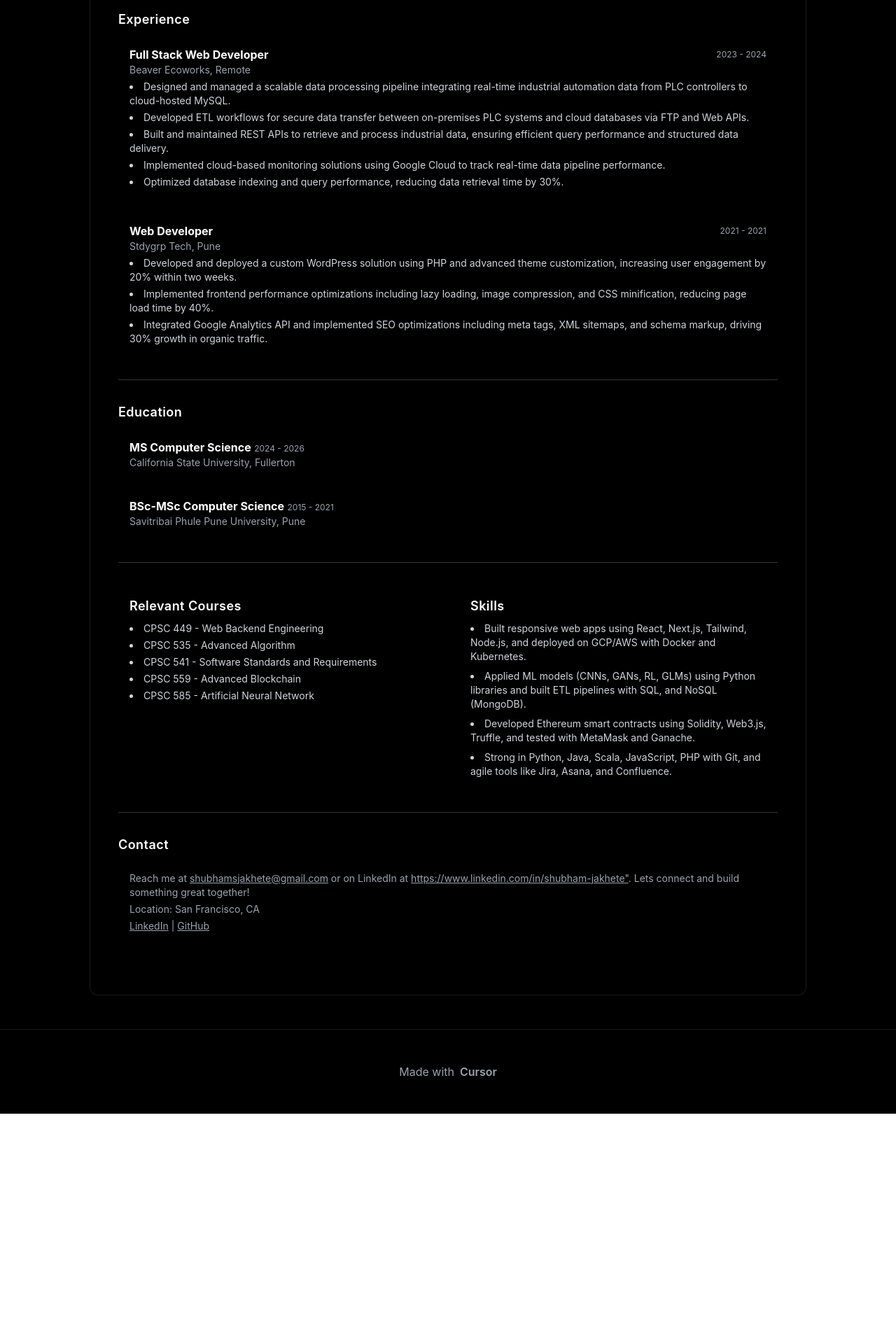
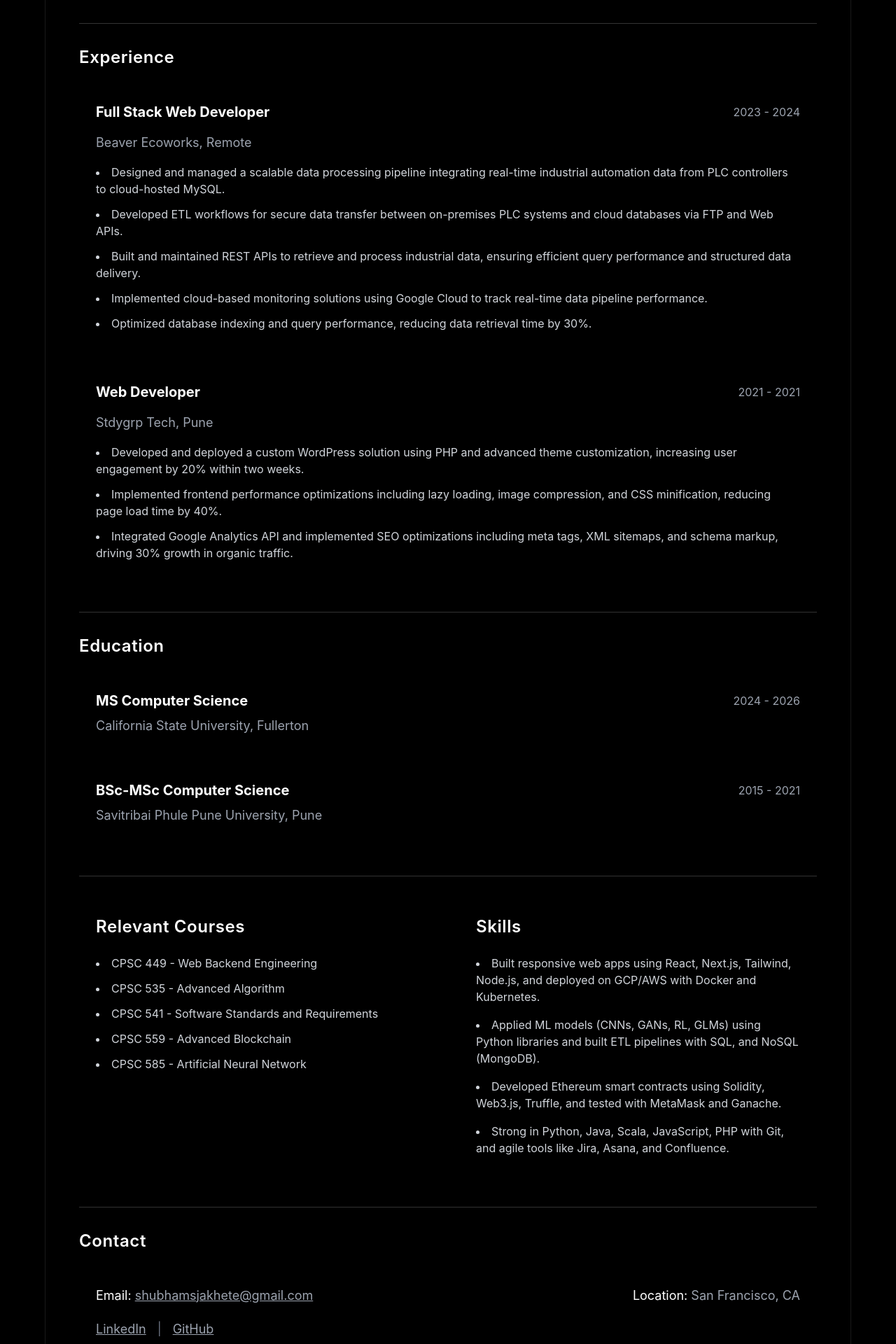
Before and after one commit to shubhamjakhete/Portfolio, a React (Create React App) app in the folder client/: page /about-me in a window 1280 px wide. Shown: the part 440-2360 px from the top of the page at 70% size. Before the commit the page ends 2031 px from the top, so only its background shows below. Built offline with nearby package versions, Linux system fonts and the light colour scheme.

Commit message:
Setup automatic deployment to GitHub and Vercel

```diff
--- a/client/src/pages/AboutMe.jsx
+++ b/client/src/pages/AboutMe.jsx
@@ -7,12 +7,12 @@ const AboutMe = () => {
     <div className="min-h-screen bg-black text-white flex flex-col">
       <Navigation />
       <main className="flex-1 pt-28 pb-12">
-        <div className="max-w-5xl mx-auto bg-black/60 rounded-xl shadow-lg border border-white/10 p-10 animate-fade-in">
+        <div className="max-w-6xl mx-auto bg-black/60 rounded-xl shadow-lg border border-white/10 p-8 lg:p-12 animate-fade-in">
           {/* Header */}
-          <div className="flex flex-col md:flex-row md:items-center md:justify-between mb-8 gap-4 animate-slide-down">
+          <div className="flex flex-col md:flex-row md:items-center md:justify-between mb-12 gap-6 animate-slide-down">
             <div>
-              <h1 className="text-4xl font-bold mb-2 hover:text-gray-300 transition-colors duration-300">Shubham Jakhete</h1>
-              <h2 className="text-xl text-gray-400 font-medium hover:text-gray-300 transition-colors duration-300">Full Stack Developer</h2>
+              <h1 className="text-5xl lg:text-6xl font-bold mb-3 hover:text-gray-300 transition-colors duration-300">Shubham Jakhete</h1>
+              <h2 className="text-2xl text-gray-400 font-medium hover:text-gray-300 transition-colors duration-300">Full Stack Developer</h2>
             </div>
           </div>
           <hr className="border-t border-white/20 my-8 animate-fade-in" />
@@ -27,16 +27,16 @@ const AboutMe = () => {
           <hr className="border-t border-white/20 my-8 animate-fade-in" style={{ animationDelay: '300ms' }} />
 
           {/* Experience */}
-          <section className="mb-8 animate-slide-up opacity-0" style={{ animationDelay: '400ms' }}>
-            <h3 className="text-lg font-semibold text-white mb-2 tracking-wide hover:text-gray-300 transition-colors duration-300">Experience</h3>
-            <div className="space-y-4">
-              <div className="transform hover:scale-105 transition-transform duration-300 hover:bg-white/5 p-4 rounded-lg">
-                <div className="flex justify-between items-center">
-                  <span className="font-bold">Full Stack Web Developer</span>
-                  <span className="text-gray-400 text-xs">2023 - 2024</span>
+          <section className="mb-12 animate-slide-up opacity-0" style={{ animationDelay: '400ms' }}>
+            <h3 className="text-2xl font-semibold text-white mb-6 tracking-wide hover:text-gray-300 transition-colors duration-300">Experience</h3>
+            <div className="space-y-6">
+              <div className="transform hover:scale-105 transition-transform duration-300 hover:bg-white/5 p-6 rounded-lg">
+                <div className="flex flex-col md:flex-row md:items-center md:justify-between mb-4">
+                  <span className="text-xl font-bold">Full Stack Web Developer</span>
+                  <span className="text-gray-400 text-base mt-1 md:mt-0">2023 - 2024</span>
                 </div>
-                <div className="text-gray-400 text-sm mb-1">Beaver Ecoworks, Remote</div>
-                <ul className="list-disc list-inside text-gray-300 text-sm space-y-1">
+                <div className="text-gray-400 text-lg mb-4">Beaver Ecoworks, Remote</div>
+                <ul className="list-disc list-inside text-gray-300 text-base space-y-3">
                   <li className="hover:text-white transition-colors duration-300">Designed and managed a scalable data processing pipeline integrating real-time industrial automation data from PLC controllers to cloud-hosted MySQL.</li>
                   <li className="hover:text-white transition-colors duration-300">Developed ETL workflows for secure data transfer between on-premises PLC systems and cloud databases via FTP and Web APIs.</li>
                   <li className="hover:text-white transition-colors duration-300">Built and maintained REST APIs to retrieve and process industrial data, ensuring efficient query performance and structured data delivery.</li>
@@ -44,13 +44,13 @@ const AboutMe = () => {
                   <li className="hover:text-white transition-colors duration-300">Optimized database indexing and query performance, reducing data retrieval time by 30%.</li>
                 </ul>
               </div>
-              <div className="transform hover:scale-105 transition-transform duration-300 hover:bg-white/5 p-4 rounded-lg">
-                <div className="flex justify-between items-center">
-                  <span className="font-bold">Web Developer</span>
-                  <span className="text-gray-400 text-xs">2021 - 2021</span>
+              <div className="transform hover:scale-105 transition-transform duration-300 hover:bg-white/5 p-6 rounded-lg">
+                <div className="flex flex-col md:flex-row md:items-center md:justify-between mb-4">
+                  <span className="text-xl font-bold">Web Developer</span>
+                  <span className="text-gray-400 text-base mt-1 md:mt-0">2021 - 2021</span>
                 </div>
-                <div className="text-gray-400 text-sm mb-1">Stdygrp Tech, Pune</div>
-                <ul className="list-disc list-inside text-gray-300 text-sm space-y-1">
+                <div className="text-gray-400 text-lg mb-4">Stdygrp Tech, Pune</div>
+                <ul className="list-disc list-inside text-gray-300 text-base space-y-3">
                   <li className="hover:text-white transition-colors duration-300">Developed and deployed a custom WordPress solution using PHP and advanced theme customization, increasing user engagement by 20% within two weeks.</li>
                   <li className="hover:text-white transition-colors duration-300">Implemented frontend performance optimizations including lazy loading, image compression, and CSS minification, reducing page load time by 40%.</li>
                   <li className="hover:text-white transition-colors duration-300">Integrated Google Analytics API and implemented SEO optimizations including meta tags, XML sitemaps, and schema markup, driving 30% growth in organic traffic.</li>
@@ -61,28 +61,34 @@ const AboutMe = () => {
           <hr className="border-t border-white/20 my-8 animate-fade-in" style={{ animationDelay: '500ms' }} />
 
           {/* Education */}
-          <section className="mb-8 animate-slide-up opacity-0" style={{ animationDelay: '600ms' }}>
-            <h3 className="text-lg font-semibold text-white mb-2 tracking-wide hover:text-gray-300 transition-colors duration-300">Education</h3>
-            <div className="space-y-2">
-              <div className="transform hover:scale-105 transition-transform duration-300 hover:bg-white/5 p-4 rounded-lg">
-                <span className="font-bold">MS Computer Science</span> <span className="text-gray-400 text-xs">2024 - 2026</span>
-                <div className="text-gray-400 text-sm">California State University, Fullerton</div>
+          <section className="mb-12 animate-slide-up opacity-0" style={{ animationDelay: '600ms' }}>
+            <h3 className="text-2xl font-semibold text-white mb-6 tracking-wide hover:text-gray-300 transition-colors duration-300">Education</h3>
+            <div className="space-y-4">
+              <div className="transform hover:scale-105 transition-transform duration-300 hover:bg-white/5 p-6 rounded-lg">
+                <div className="flex flex-col md:flex-row md:items-center md:justify-between mb-2">
+                  <span className="text-xl font-bold">MS Computer Science</span>
+                  <span className="text-gray-400 text-base mt-1 md:mt-0">2024 - 2026</span>
+                </div>
+                <div className="text-gray-400 text-lg">California State University, Fullerton</div>
               </div>
-              <div className="transform hover:scale-105 transition-transform duration-300 hover:bg-white/5 p-4 rounded-lg">
-                <span className="font-bold">BSc-MSc Computer Science</span> <span className="text-gray-400 text-xs">2015 - 2021</span>
-                <div className="text-gray-400 text-sm">Savitribai Phule Pune University, Pune</div>
+              <div className="transform hover:scale-105 transition-transform duration-300 hover:bg-white/5 p-6 rounded-lg">
+                <div className="flex flex-col md:flex-row md:items-center md:justify-between mb-2">
+                  <span className="text-xl font-bold">BSc-MSc Computer Science</span>
+                  <span className="text-gray-400 text-base mt-1 md:mt-0">2015 - 2021</span>
+                </div>
+                <div className="text-gray-400 text-lg">Savitribai Phule Pune University, Pune</div>
               </div>
             </div>
           </section>
           <hr className="border-t border-white/20 my-8 animate-fade-in" style={{ animationDelay: '700ms' }} />
 
           {/* Relevant Courses & Skills (Grid) */}
-          <section className="mb-8 animate-slide-up opacity-0" style={{ animationDelay: '800ms' }}>
-            <div className="grid grid-cols-1 md:grid-cols-2 gap-8">
+          <section className="mb-12 animate-slide-up opacity-0" style={{ animationDelay: '800ms' }}>
+            <div className="grid grid-cols-1 lg:grid-cols-2 gap-8">
               {/* Relevant Courses */}
-              <div className="transform hover:scale-105 transition-transform duration-300 hover:bg-white/5 p-4 rounded-lg">
-                <h3 className="text-lg font-semibold text-white mb-2 tracking-wide hover:text-gray-300 transition-colors duration-300">Relevant Courses</h3>
-                <ul className="list-disc list-inside text-gray-300 text-sm space-y-1">
+              <div className="transform hover:scale-105 transition-transform duration-300 hover:bg-white/5 p-6 rounded-lg">
+                <h3 className="text-2xl font-semibold text-white mb-6 tracking-wide hover:text-gray-300 transition-colors duration-300">Relevant Courses</h3>
+                <ul className="list-disc list-inside text-gray-300 text-base space-y-3">
                   <li className="hover:text-white transition-colors duration-300">CPSC 449 - Web Backend Engineering</li>
                   <li className="hover:text-white transition-colors duration-300">CPSC 535 - Advanced Algorithm</li>
                   <li className="hover:text-white transition-colors duration-300">CPSC 541 - Software Standards and Requirements</li>
@@ -91,9 +97,9 @@ const AboutMe = () => {
                 </ul>
               </div>
               {/* Skills */}
-              <div className="transform hover:scale-105 transition-transform duration-300 hover:bg-white/5 p-4 rounded-lg">
-                <h3 className="text-lg font-semibold text-white mb-2 tracking-wide hover:text-gray-300 transition-colors duration-300">Skills</h3>
-                <ul className="list-disc list-inside text-gray-300 text-sm space-y-2">
+              <div className="transform hover:scale-105 transition-transform duration-300 hover:bg-white/5 p-6 rounded-lg">
+                <h3 className="text-2xl font-semibold text-white mb-6 tracking-wide hover:text-gray-300 transition-colors duration-300">Skills</h3>
+                <ul className="list-disc list-inside text-gray-300 text-base space-y-4">
                   <li className="hover:text-white transition-colors duration-300">Built responsive web apps using React, Next.js, Tailwind, Node.js, and deployed on GCP/AWS with Docker and Kubernetes.</li>
                   <li className="hover:text-white transition-colors duration-300">Applied ML models (CNNs, GANs, RL, GLMs) using Python libraries and built ETL pipelines with SQL, and NoSQL (MongoDB).</li>
                   <li className="hover:text-white transition-colors duration-300">Developed Ethereum smart contracts using Solidity, Web3.js, Truffle, and tested with MetaMask and Ganache.</li>
@@ -105,14 +111,23 @@ const AboutMe = () => {
           <hr className="border-t border-white/20 my-8 animate-fade-in" style={{ animationDelay: '900ms' }} />
 
           {/* Contact */}
-          <section className="mb-8 animate-slide-up opacity-0" style={{ animationDelay: '1000ms' }}>
-            <h3 className="text-lg font-semibold text-white mb-2 tracking-wide hover:text-gray-300 transition-colors duration-300">Contact</h3>
-            <div className="text-gray-400 text-sm space-y-1 transform hover:scale-105 transition-transform duration-300 hover:bg-white/5 p-4 rounded-lg">
-              <div>Reach me at <a href="mailto:shubhamsjakhete@gmail.com" className="hover:text-white underline">shubhamsjakhete@gmail.com</a> or on LinkedIn at <a href="https://www.linkedin.com/in/shubham-jakhete" target="_blank" rel="noopener noreferrer" className="hover:text-white underline">https://www.linkedin.com/in/shubham-jakhete"</a>. Lets connect and build something great together!</div>
-              <div>Location: San Francisco, CA</div>
-              <div>
-                <a href="https://www.linkedin.com/in/shubham-jakhete" target="_blank" rel="noopener noreferrer" className="hover:text-white underline">LinkedIn</a> |
-                <a href="https://github.com/shubhamjakhete" target="_blank" rel="noopener noreferrer" className="hover:text-white underline ml-1">GitHub</a>
+          <section className="mb-12 animate-slide-up opacity-0" style={{ animationDelay: '1000ms' }}>
+            <h3 className="text-2xl font-semibold text-white mb-6 tracking-wide hover:text-gray-300 transition-colors duration-300">Contact</h3>
+            <div className="text-gray-400 text-lg space-y-3 transform hover:scale-105 transition-transform duration-300 hover:bg-white/5 p-6 rounded-lg">
+              <div className="flex flex-col lg:flex-row lg:items-center lg:justify-between">
+                <div>
+                  <span className="text-white">Email: </span>
+                  <a href="mailto:shubhamsjakhete@gmail.com" className="hover:text-white underline">shubhamsjakhete@gmail.com</a>
+                </div>
+                <div className="mt-2 lg:mt-0">
+                  <span className="text-white">Location: </span>
+                  <span>San Francisco, CA</span>
+                </div>
+              </div>
+              <div className="flex items-center space-x-4 pt-2">
+                <a href="https://www.linkedin.com/in/shubham-jakhete" target="_blank" rel="noopener noreferrer" className="hover:text-white underline">LinkedIn</a>
+                <span className="text-gray-500">|</span>
+                <a href="https://github.com/shubhamjakhete" target="_blank" rel="noopener noreferrer" className="hover:text-white underline">GitHub</a>
               </div>
             </div>
           </section>
--- a/client/src/pages/Contact.jsx
+++ b/client/src/pages/Contact.jsx
@@ -56,34 +56,34 @@ const Contact = () => {
     <div className="min-h-screen bg-black text-white flex flex-col">
       <Navigation />
       <main className="flex-1 pt-28 pb-12">
-        <div className="max-w-3xl mx-auto bg-black/60 rounded-xl shadow-lg border border-white/10 p-10 animate-fade-in">
+        <div className="max-w-4xl mx-auto bg-black/60 rounded-xl shadow-lg border border-white/10 p-8 lg:p-12 animate-fade-in">
           {/* Header */}
           <div className="text-center mb-12 animate-slide-down">
-            <h1 className="text-4xl font-bold mb-4 hover:text-gray-300 transition-colors duration-300">Get In Touch</h1>
-            <p className="text-gray-400 text-lg">
+            <h1 className="text-5xl lg:text-7xl font-bold mb-6 hover:text-gray-300 transition-colors duration-300">Get In Touch</h1>
+            <p className="text-gray-400 text-xl lg:text-2xl max-w-2xl mx-auto leading-relaxed">
               Have a question or want to work together? Let's connect!
             </p>
           </div>
 
-          <hr className="border-t border-white/20 my-8 animate-fade-in" />
+          <hr className="border-t border-white/20 my-12 animate-fade-in" />
 
           {/* Status Messages */}
           {status.submitted && (
-            <div className="mb-6 p-4 bg-green-500/20 border border-green-500/50 rounded-lg text-green-400 text-center animate-fade-in">
+            <div className="mb-8 p-6 bg-green-500/20 border border-green-500/50 rounded-xl text-green-400 text-lg text-center animate-fade-in">
               Message sent successfully! I'll get back to you soon.
             </div>
           )}
           {status.error && (
-            <div className="mb-6 p-4 bg-red-500/20 border border-red-500/50 rounded-lg text-red-400 text-center animate-fade-in">
+            <div className="mb-8 p-6 bg-red-500/20 border border-red-500/50 rounded-xl text-red-400 text-lg text-center animate-fade-in">
               {status.error}
             </div>
           )}
 
           {/* Contact Form */}
-          <form onSubmit={handleSubmit} className="space-y-6 animate-slide-up opacity-0" style={{ animationDelay: '200ms' }}>
-            {/* Name Input */}
+          <form onSubmit={handleSubmit} className="space-y-8 animate-slide-up opacity-0" style={{ animationDelay: '200ms' }}>
+            <div className="grid grid-cols-1 md:grid-cols-2 gap-8">
               <div className="space-y-2">
-              <label htmlFor="name" className="block text-sm font-medium text-gray-300">
+                <label htmlFor="name" className="block text-lg font-medium text-gray-300">
                   Name
                 </label>
                 <input
@@ -94,16 +94,15 @@ const Contact = () => {
                   onChange={handleChange}
                   required
                   disabled={status.submitting}
-                className="w-full px-4 py-3 rounded-lg bg-black/30 border border-white/10 text-white
+                  className="w-full px-6 py-4 rounded-xl bg-black/30 border border-white/10 text-white text-lg
                     focus:outline-none focus:ring-2 focus:ring-white/20 focus:border-transparent
                     transition-all duration-300 hover:bg-black/40 disabled:opacity-50"
                   placeholder="Your name"
                 />
               </div>
 
-            {/* Email Input */}
               <div className="space-y-2">
-              <label htmlFor="email" className="block text-sm font-medium text-gray-300">
+                <label htmlFor="email" className="block text-lg font-medium text-gray-300">
                   Email
                 </label>
                 <input
@@ -114,16 +113,16 @@ const Contact = () => {
                   onChange={handleChange}
                   required
                   disabled={status.submitting}
-                className="w-full px-4 py-3 rounded-lg bg-black/30 border border-white/10 text-white
+                  className="w-full px-6 py-4 rounded-xl bg-black/30 border border-white/10 text-white text-lg
                     focus:outline-none focus:ring-2 focus:ring-white/20 focus:border-transparent
                     transition-all duration-300 hover:bg-black/40 disabled:opacity-50"
                   placeholder="your.email@example.com"
                 />
               </div>
+            </div>
 
-            {/* Message Input */}
             <div className="space-y-2">
-              <label htmlFor="message" className="block text-sm font-medium text-gray-300">
+              <label htmlFor="message" className="block text-lg font-medium text-gray-300">
                 Message
               </label>
               <textarea
@@ -133,8 +132,8 @@ const Contact = () => {
                 onChange={handleChange}
                 required
                 disabled={status.submitting}
-                rows="6"
-                className="w-full px-4 py-3 rounded-lg bg-black/30 border border-white/10 text-white
+                rows="8"
+                className="w-full px-6 py-4 rounded-xl bg-black/30 border border-white/10 text-white text-lg
                   focus:outline-none focus:ring-2 focus:ring-white/20 focus:border-transparent
                   transition-all duration-300 hover:bg-black/40 resize-none disabled:opacity-50"
                 placeholder="Your message..."
@@ -146,7 +145,7 @@ const Contact = () => {
               <button
                 type="submit"
                 disabled={status.submitting}
-                className="w-full px-8 py-4 rounded-lg bg-white text-black font-semibold
+                className="w-full px-8 py-5 rounded-xl bg-white text-black text-xl font-semibold
                   hover:bg-gray-200 transition-all duration-300 transform hover:scale-[1.02]
                   focus:outline-none focus:ring-2 focus:ring-white/20 disabled:opacity-50
                   disabled:hover:scale-100 disabled:hover:bg-white"
@@ -156,22 +155,22 @@ const Contact = () => {
             </div>
           </form>
 
-          <hr className="border-t border-white/20 my-8 animate-fade-in" style={{ animationDelay: '400ms' }} />
+          <hr className="border-t border-white/20 my-12 animate-fade-in" style={{ animationDelay: '400ms' }} />
 
           {/* Additional Contact Info */}
-          <div className="text-center space-y-4 animate-slide-up opacity-0" style={{ animationDelay: '600ms' }}>
-            <p className="text-gray-400">
+          <div className="text-center space-y-6 animate-slide-up opacity-0" style={{ animationDelay: '600ms' }}>
+            <p className="text-gray-400 text-xl">
               You can also reach me directly at{' '}
               <a href="mailto:shubhamsjakhete@gmail.com" className="text-white hover:text-gray-300 underline transition-colors duration-300">
                 shubhamsjakhete@gmail.com
               </a>
             </p>
-            <div className="flex justify-center space-x-4">
+            <div className="flex justify-center space-x-8">
               <a
                 href="https://www.linkedin.com/in/shubham-jakhete"
                 target="_blank"
                 rel="noopener noreferrer"
-                className="text-white hover:text-gray-300 underline transition-colors duration-300"
+                className="text-white text-lg hover:text-gray-300 underline transition-colors duration-300"
               >
                 LinkedIn
               </a>
@@ -180,7 +179,7 @@ const Contact = () => {
                 href="https://github.com/shubhamjakhete"
                 target="_blank"
                 rel="noopener noreferrer"
-                className="text-white hover:text-gray-300 underline transition-colors duration-300"
+                className="text-white text-lg hover:text-gray-300 underline transition-colors duration-300"
               >
                 GitHub
               </a>
```
Also changed, not shown: client/package.json (+8 -11 lines), client/src/pages/Hero.jsx (+40 -41 lines), client/src/pages/RecentWork.jsx (+31 -19 lines), 1 other file (tests, documents, lock files or other folders). Lines whose indentation alone changed are shown as unchanged.
